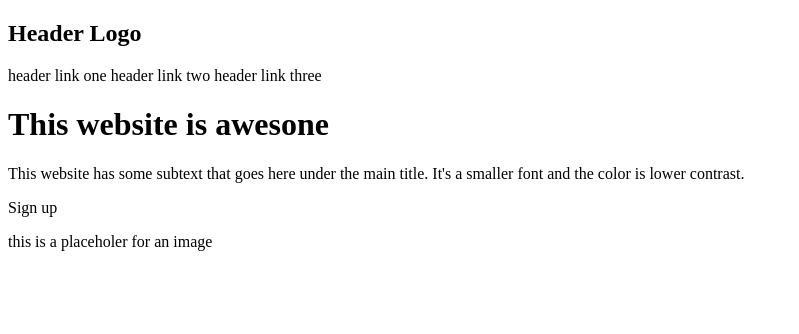
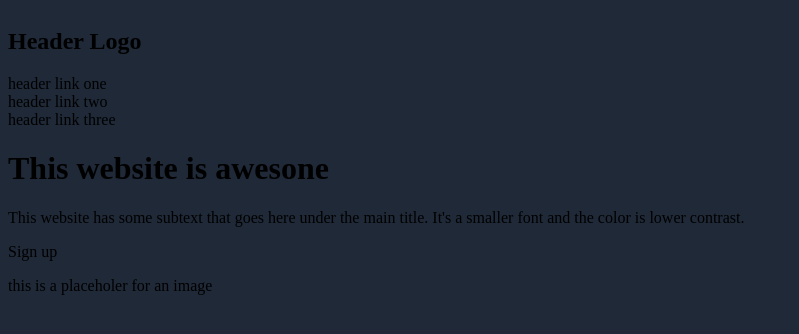
Before and after one commit to felixeouellet/landing-page, a plain HTML site: page index.html in a window 1280 px wide. Shown: the whole page, without its empty margins (0-799 px from the left). Drawn offline with Linux system fonts and the light colour scheme.

Commit message:
add styles.css file

```diff
--- a/styles.css
+++ b/styles.css
@@ -1,3 +1,18 @@
-#header #top {
-    background-color: #1F2937
+* {
+    background-color: #1F2937;
 }
+
+#header div {
+    border: 4px white;
+}
+
+#header {
+    display: flex;
+    flex-direction: column;
+    margin: 0;
+}
+
+#header .header {
+    display: inline-flex;
+    flex-direction: row;
+}
```
Also changed, not shown: index.html (+1 -1 lines).
